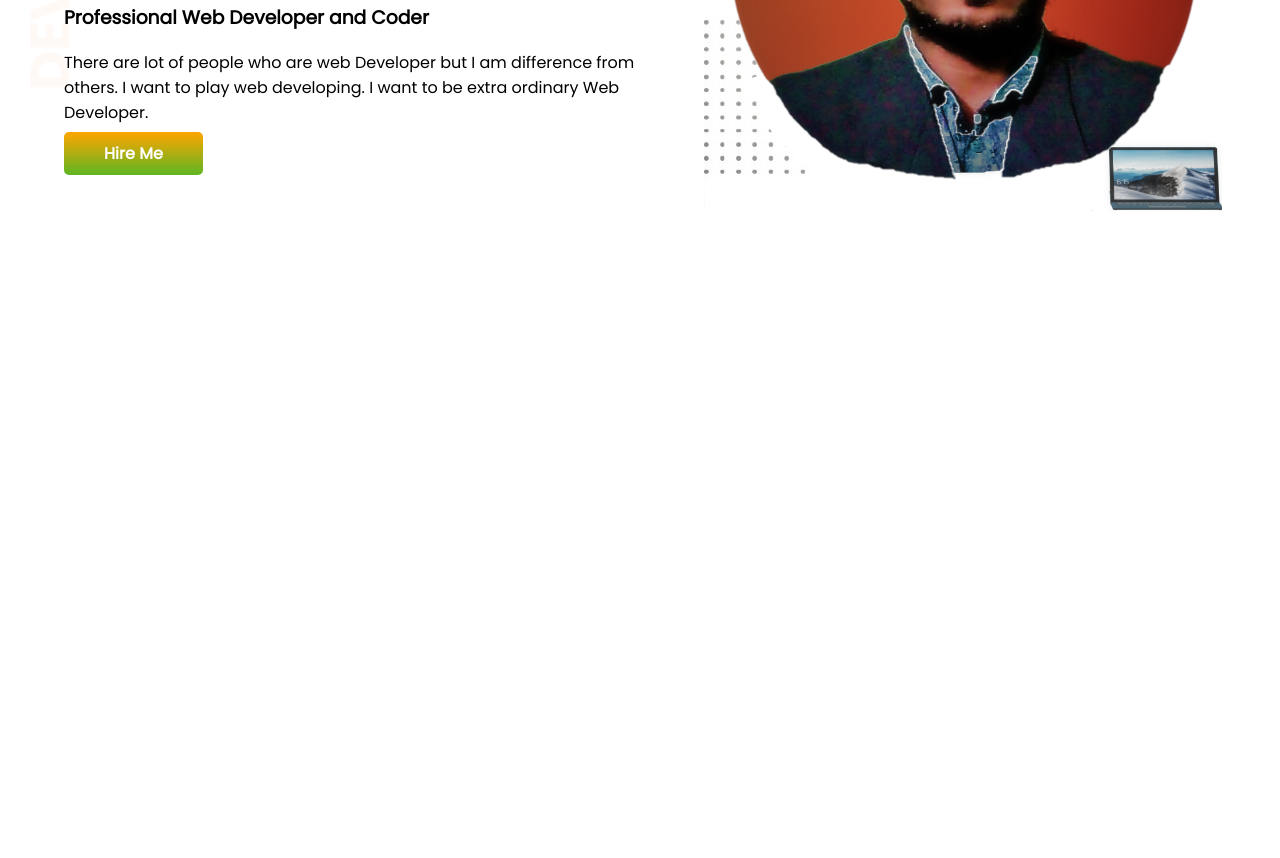
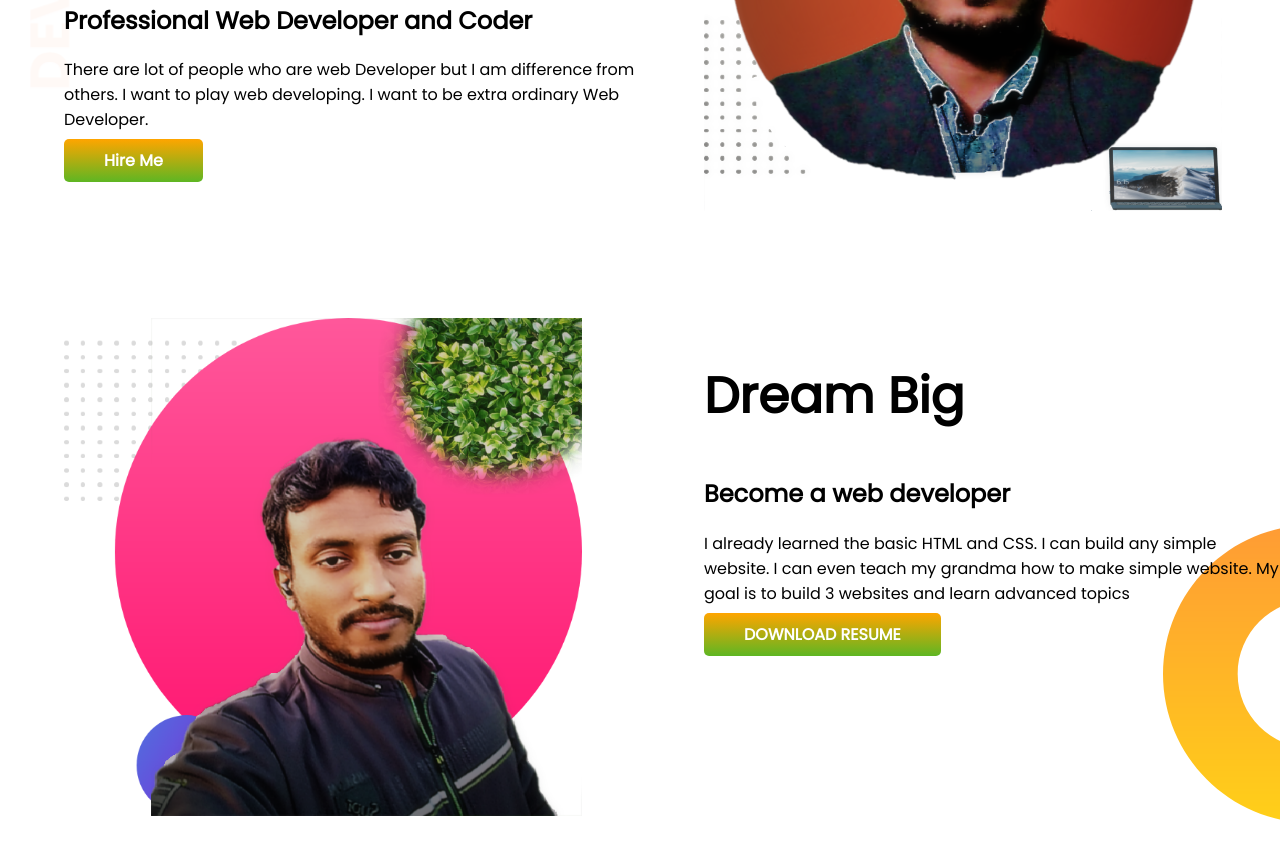
Before and after one commit to IstiaqeAhmed/developer-portfolio, a plain HTML site: page index.html in a window 1280 px wide. Shown: the part 272-1130 px from the top of the page. Before the commit the page ends 800 px from the top, so only its background shows below. Drawn offline with Linux system fonts and the light colour scheme.

Commit message:
second part complete

```diff
--- a/index.html
+++ b/index.html
@@ -18,18 +18,30 @@
         <div class="half-width">
             <h1>Welcome To</h1>
             <h1> <span class="colourfull-name">Istiaqe Ahemed </span> World</h1>
-            <h3>Professional Web Developer and Coder</h3>
+            <h2>Professional Web Developer and Coder</h2>
             <p>There are lot of people who are web Developer but I am difference from others. I want to play web
                 developing.
                 I
                 want to be extra ordinary Web Developer.</p>
-            <a class="link-button" target="blank"
+            <a class="link-button" target="_blank"
                 href="https://www.linkedin.com/my-items/saved-jobs/?cardType=APPLIED">Hire Me</a>
         </div>
         <div class="half-width">
             <img src="images/Untitled.png" alt="">
         </div>
     </section>
+    <section class="dream-big">
+        <div class="half-width">
+            <img src="images/my-bg2 (2).png" alt="">
+        </div>
+        <div class="half-width">
+            <h1>Dream Big</h1>
+            <h2>Become a web developer</h2>
+            <p>I already learned the basic HTML and CSS. I can build any simple website. I can even teach my grandma how
+                to make simple website. My goal is to build 3 websites and learn advanced topics</p>
+            <a target="_blank" class="link-button" href="https://resume-6fcaa.web.app/">DOWNLOAD RESUME</a>
+        </div>
+    </section>
 </body>
 
 </html>
--- a/style.css
+++ b/style.css
@@ -10,6 +10,7 @@ h1{
 }
 section{
     display: flex;
+    margin-bottom: 100px;
 }
 .half-width{
     width: 50%;
@@ -31,3 +32,9 @@ section{
     background-image: url(images/top-banner.png);
     background-repeat: no-repeat;
 }
+.dream-big{
+    background-image: url(images/dream-bg.png);
+    background-repeat: no-repeat;
+    background-position: right bottom;
+
+}
```
